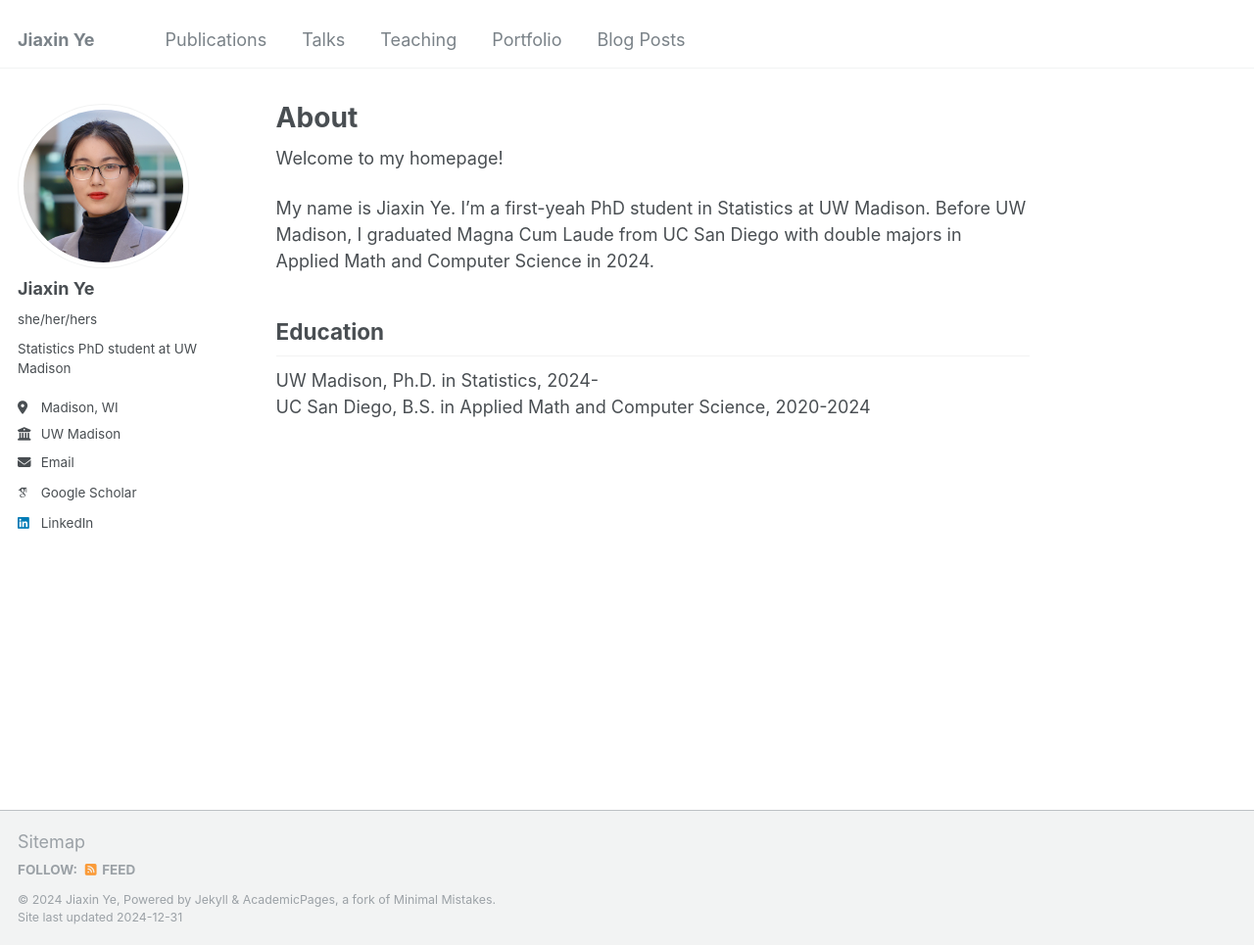
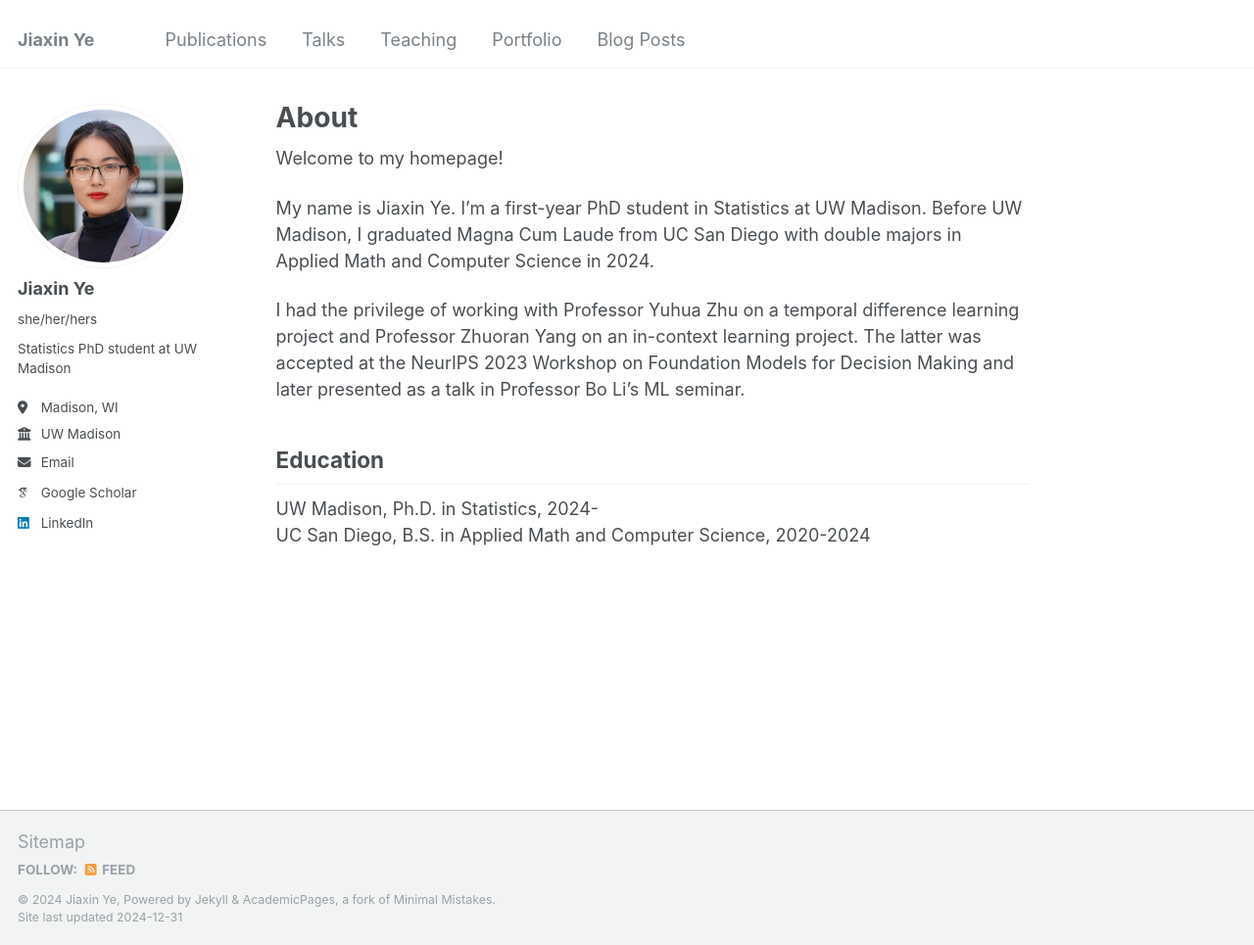
Before and after one commit to jiaxin-yeah/jiaxin-yeah.github.io, a Jekyll site: the page built from _pages/about.md, in a window 1280 px wide and 965 px high. Shown: the whole window at 98% size. Built offline with Jekyll 4.4.1, drawn with Linux system fonts in a browser that asks for light colours; some web fonts are replaced.

Commit message:
cv talk about updated

```diff
--- a/_pages/about.md
+++ b/_pages/about.md
@@ -8,8 +8,9 @@ redirect_from:
 ---
 Welcome to my homepage!
 
-My name is Jiaxin Ye. I'm a first-yeah PhD student in Statistics at UW Madison. Before UW Madison, I graduated Magna Cum Laude from UC San Diego with double majors in Applied Math and Computer Science in 2024.
+My name is Jiaxin Ye. I'm a first-year PhD student in Statistics at UW Madison. Before UW Madison, I graduated Magna Cum Laude from UC San Diego with double majors in Applied Math and Computer Science in 2024.
 
+I had the privilege of working with Professor Yuhua Zhu on a temporal difference learning project and Professor Zhuoran Yang on an in-context learning project. The latter was accepted at the NeurIPS 2023 Workshop on Foundation Models for Decision Making and later presented as a talk in Professor Bo Li's ML seminar.
 
 ## Education
 UW Madison, Ph.D. in Statistics, 2024-<br>
```
Also changed, not shown: _talks/2023-11-17-talk.md (+2 -0 lines), 1 other file.
